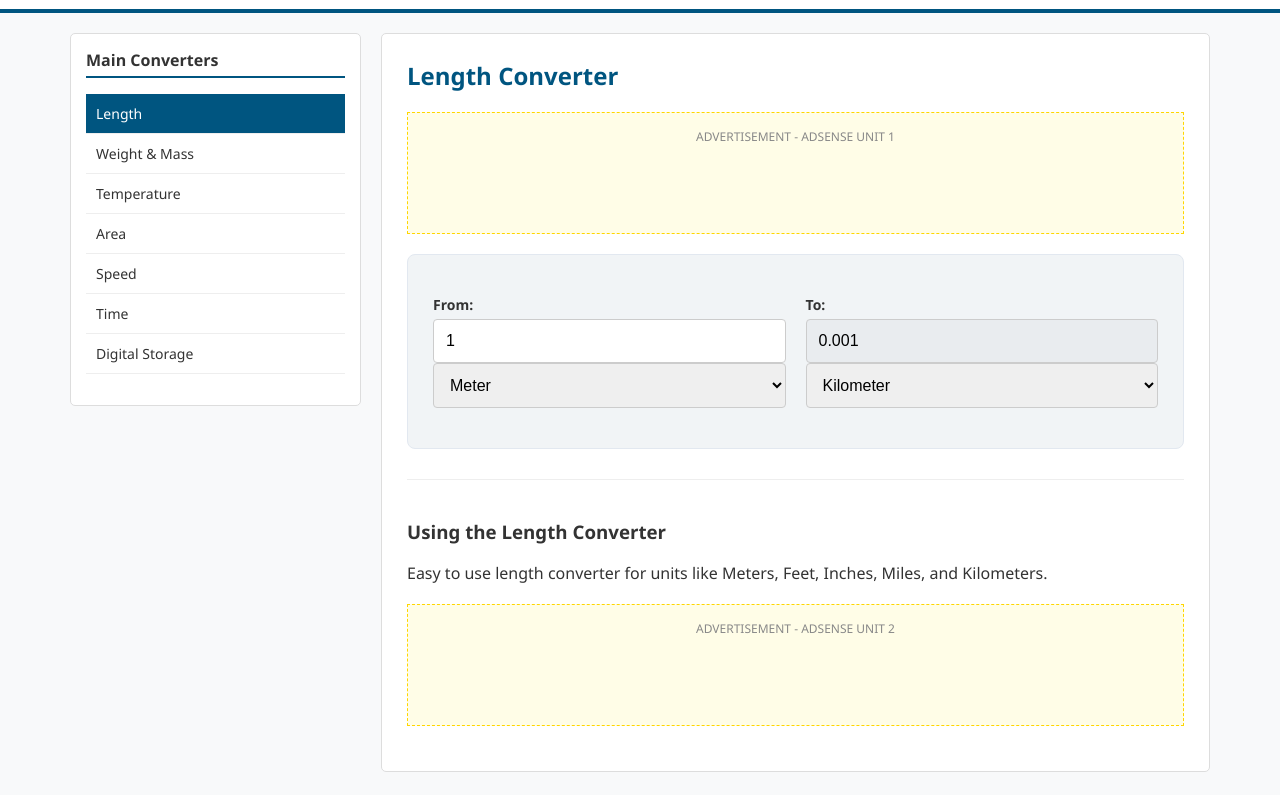
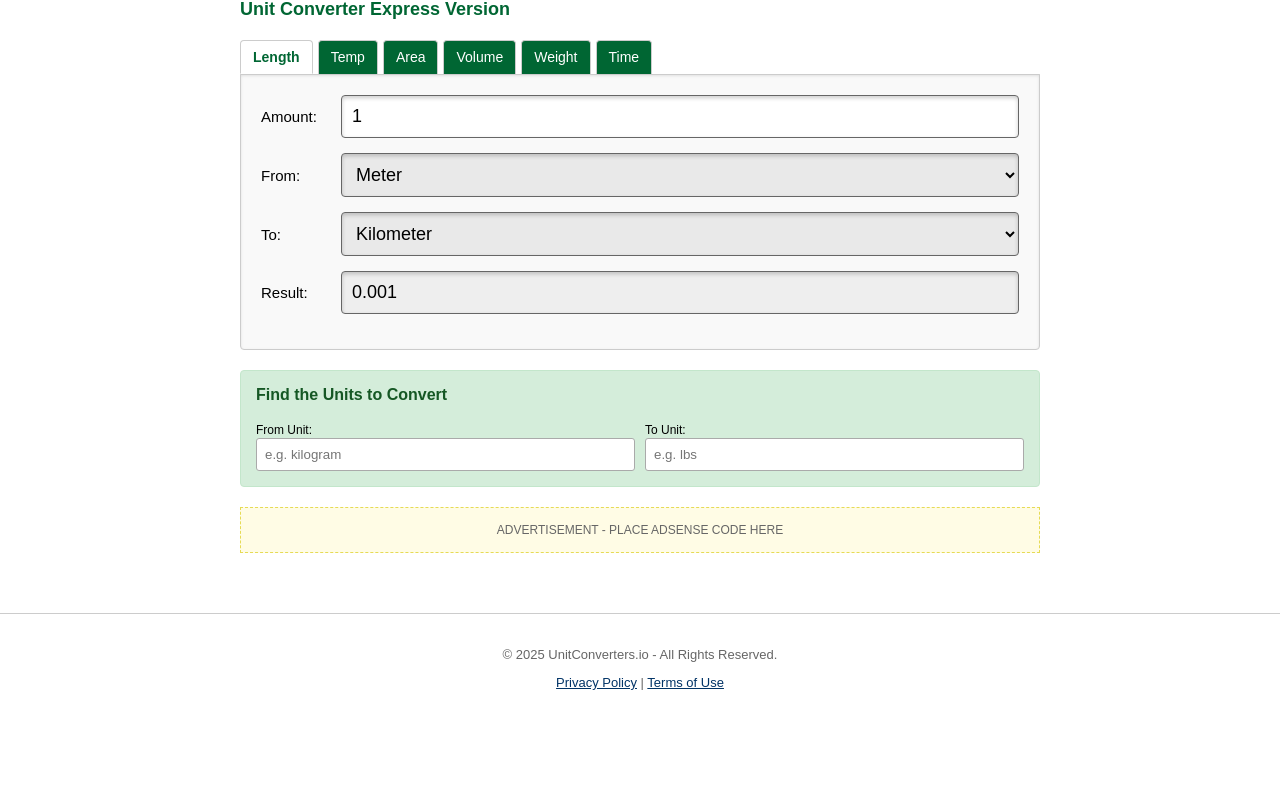
Before and after one commit to smart-converter/unit-converter, a plain HTML site: page index.html in a window 1280 px wide. Shown: the part 67-862 px from the top of the page. After the commit the page ends 800 px from the top, so only its background shows below. Drawn offline with Linux system fonts and the light colour scheme.

Commit message:
Revamp index.html layout and navigation
Updated title and styles for improved layout and design. Replaced navigation with a tabs interface for better user experience.

```diff
--- a/index.html
+++ b/index.html
@@ -3,138 +3,142 @@
 <head>
     <meta charset="UTF-8">
     <meta name="viewport" content="width=device-width, initial-scale=1.0">
-    <title>Ultimate Unit Converter - Free Online Calculation Tools</title>
-    <meta name="description" content="Professional online unit converter for length, weight, temperature, and more. Fast, accurate and free.">
+    <title>Unit Converter Express - Quick and Free Online Conversion</title>
     <style>
-        :root { --p-blue: #005580; --bg: #f8f9fa; --border: #ddd; }
-        body { font-family: 'Segoe UI', Arial, sans-serif; margin: 0; background: var(--bg); color: #333; }
-        header { background: white; border-bottom: 4px solid var(--p-blue); padding: 20px 0; text-align: center; }
-        header h1 { margin: 0; color: var(--p-blue); font-size: 26px; }
+        body { font-family: Arial, sans-serif; margin: 0; padding: 0; background-color: #fff; color: #000; }
 
-        .container { display: flex; max-width: 1140px; margin: 20px auto; gap: 20px; padding: 0 15px; }
+        /* Header */
+        .top-header { background-color: #006633; padding: 10px 15px; display: flex; align-items: center; justify-content: space-between; }
+        .top-header h1 { color: #fff; margin: 0; font-size: 22px; font-weight: normal; }
+        .top-header h1 span { color: #fff; opacity: 0.8; font-size: 18px; }
 
-        nav { flex: 1; background: #fff; padding: 15px; border: 1px solid var(--border); border-radius: 5px; height: fit-content; }
-        nav h3 { font-size: 16px; margin-top: 0; border-bottom: 2px solid var(--p-blue); padding-bottom: 5px; }
-        nav ul { list-style: none; padding: 0; }
-        nav li { padding: 10px; cursor: pointer; border-bottom: 1px solid #eee; font-size: 14px; }
-        nav li:hover { background: #f0f7ff; color: var(--p-blue); }
-        nav li.active { background: var(--p-blue); color: white; }
+        .container { max-width: 800px; margin: 10px auto; padding: 10px; }
+        .page-title { color: #006633; font-size: 18px; font-weight: bold; margin-bottom: 20px; }
 
-        main { flex: 3; background: white; padding: 25px; border: 1px solid var(--border); border-radius: 5px; }
-        .converter-ui { background: #f1f4f6; padding: 25px; border-radius: 8px; border: 1px solid #e2e8f0; }
-        .input-group { display: grid; grid-template-columns: 1fr 1fr; gap: 20px; margin: 15px 0; }
-        label { display: block; margin-bottom: 5px; font-weight: bold; font-size: 14px; }
-        input, select { width: 100%; padding: 12px; border: 1px solid #ccc; border-radius: 4px; box-sizing: border-box; font-size: 16px; }
+        /* Tabs Interface */
+        .tabs-container { display: flex; flex-wrap: wrap; border-bottom: 1px solid #ccc; margin-bottom: -1px; }
+        .tab { padding: 8px 12px; border: 1px solid #ccc; border-bottom: none; margin-right: 5px; background: #006633; color: #fff; cursor: pointer; border-radius: 4px 4px 0 0; font-size: 14px; }
+        .tab.active { background: #fff; color: #006633; border-bottom: 1px solid #fff; z-index: 2; font-weight: bold; }
 
-        .ad-slot { background: #fffde7; border: 1px dashed #ffd600; text-align: center; padding: 15px; margin: 20px 0; color: #888; font-size: 12px; min-height: 90px; }
+        /* Main Converter Box */
+        .converter-box { border: 1px solid #ccc; padding: 20px; border-radius: 0 0 4px 4px; background: #f9f9f9; box-shadow: inset 0 1px 3px rgba(0,0,0,0.1); }
+        .row { display: flex; align-items: center; margin-bottom: 15px; }
+        .row label { width: 80px; font-size: 15px; }
+        .input-field { flex: 1; padding: 10px; border: 1px solid #666; border-radius: 4px; font-size: 18px; box-shadow: inset 0 2px 4px rgba(0,0,0,0.2); }
+        select.input-field { background-color: #e9e9e9; }
 
-        .seo-content { margin-top: 30px; border-top: 1px solid #eee; padding-top: 20px; }
-        footer { text-align: center; padding: 30px; font-size: 13px; color: #777; border-top: 1px solid #ddd; margin-top: 40px; }
+        /* Secondary Box (Find Units) */
+        .find-box { margin-top: 20px; border: 1px solid #c3e6cb; background-color: #d4edda; padding: 15px; border-radius: 4px; }
+        .find-box h3 { color: #155724; margin-top: 0; font-size: 16px; }
+        .find-inputs { display: grid; grid-template-columns: 1fr 1fr; gap: 10px; }
+        .small-input { padding: 8px; border: 1px solid #aaa; border-radius: 3px; width: 100%; box-sizing: border-box; }
 
-        /* Modal for Policies */
-        .modal { display: none; position: fixed; z-index: 1000; left: 0; top: 0; width: 100%; height: 100%; background: rgba(0,0,0,0.6); }
-        .modal-content { background: white; margin: 10% auto; padding: 25px; width: 85%; max-height: 70vh; overflow-y: auto; border-radius: 8px; }
-        .close { float: right; cursor: pointer; font-size: 28px; font-weight: bold; }
+        /* Ads placeholder */
+        .ad-space { background: #fffce5; border: 1px dashed #e6db55; margin: 20px 0; text-align: center; padding: 15px; color: #666; font-size: 12px; }
 
-        @media (max-width: 768px) { .container { flex-direction: column; } .input-group { grid-template-columns: 1fr; } }
+        footer { border-top: 1px solid #ccc; margin-top: 30px; padding: 20px; text-align: center; font-size: 13px; color: #666; }
+        .modal-link { color: #003366; text-decoration: underline; cursor: pointer; }
+
+        @media (max-width: 480px) {
+            .find-inputs { grid-template-columns: 1fr; }
+            .row { flex-direction: column; align-items: flex-start; }
+            .row label { margin-bottom: 5px; }
+            .input-field { width: 100%; }
+        }
     </style>
 </head>
 <body>
 
-<header>
-    <h1>UnitConverters.io</h1>
-</header>
+<div class="top-header">
+    <h1>UnitConverters<span>.io</span></h1>
+    <div style="color:white; font-size:20px;">📅</div>
+</div>
 
 <div class="container">
-    <nav>
-        <h3>Main Converters</h3>
-        <ul>
-            <li onclick="updateCat('length')" class="active">Length</li>
-            <li onclick="updateCat('weight')">Weight & Mass</li>
-            <li onclick="updateCat('temp')">Temperature</li>
-            <li onclick="updateCat('area')">Area</li>
-            <li onclick="updateCat('speed')">Speed</li>
-            <li onclick="updateCat('time')">Time</li>
-            <li onclick="updateCat('digital')">Digital Storage</li>
-        </ul>
-    </nav>
+    <div class="page-title">Unit Converter Express Version</div>
 
-    <main>
-        <h2 id="title" style="color: var(--p-blue); margin-top: 0;">Length Converter</h2>
+    <div class="tabs-container" id="tabs">
+        </div>
 
-        <div class="ad-slot">ADVERTISEMENT - ADSENSE UNIT 1</div>
+    <div class="converter-box">
+        <div class="row">
+            <label>Amount:</label>
+            <input type="number" id="valIn" class="input-field" value="1" oninput="calc()">
+        </div>
+        <div class="row">
+            <label>From:</label>
+            <select id="unitIn" class="input-field" onchange="calc()"></select>
+        </div>
+        <div class="row">
+            <label>To:</label>
+            <select id="unitOut" class="input-field" onchange="calc()"></select>
+        </div>
+        <div class="row">
+            <label>Result:</label>
+            <input type="text" id="valOut" class="input-field" readonly style="background:#eee;">
+        </div>
+    </div>
 
-        <div class="converter-ui">
-            <div class="input-group">
-                <div>
-                    <label>From:</label>
-                    <input type="number" id="valIn" value="1" oninput="calc()">
-                    <select id="unitIn" onchange="calc()"></select>
-                </div>
-                <div>
-                    <label>To:</label>
-                    <input type="number" id="valOut" readonly style="background: #e9ecef;">
-                    <select id="unitOut" onchange="calc()"></select>
-                </div>
+    <div class="find-box">
+        <h3>Find the Units to Convert</h3>
+        <div class="find-inputs">
+            <div>
+                <label style="font-size:12px;">From Unit:</label>
+                <input type="text" class="small-input" placeholder="e.g. kilogram">
+            </div>
+            <div>
+                <label style="font-size:12px;">To Unit:</label>
+                <input type="text" class="small-input" placeholder="e.g. lbs">
             </div>
         </div>
+    </div>
 
-        <div class="seo-content">
-            <h3 id="seo-h">About this Converter</h3>
-            <p id="seo-p">Quickly convert length units including meters, kilometers, miles, and feet. Perfect for students and professionals.</p>
-        </div>
-
-        <div class="ad-slot">ADVERTISEMENT - ADSENSE UNIT 2</div>
-    </main>
+    <div class="ad-space">ADVERTISEMENT - PLACE ADSENSE CODE HERE</div>
 </div>
 
 <footer>
-    <p>&copy; 2025 UnitConverters.io - All Rights Reserved.</p>
+    <p>© 2025 UnitConverters.io - All Rights Reserved.</p>
     <p>
-        <a href="javascript:void(0)" onclick="openModal('privacy')">Privacy Policy</a> |
-        <a href="javascript:void(0)" onclick="openModal('terms')">Terms of Use</a>
+        <span class="modal-link" onclick="alert('Privacy Policy: We do not collect data. We use cookies for Ads.')">Privacy Policy</span> |
+        <span class="modal-link" onclick="alert('Terms of Use: Use at your own risk.')">Terms of Use</span>
     </p>
 </footer>
 
-<div id="policyModal" class="modal">
-    <div class="modal-content">
-        <span class="close" onclick="closeModal()">&times;</span>
-        <div id="modalText"></div>
-    </div>
-</div>
-
 <script>
     const data = {
-        length: { t: "Length Converter", s: "Easy to use length converter for units like Meters, Feet, Inches, Miles, and Kilometers.", u: { "Meter": 1, "Kilometer": 0.001, "Centimeter": 100, "Mile": 0.000621, "Foot": 3.2808, "Inch": 39.37 } },
-        weight: { t: "Weight & Mass Converter", s: "Convert between Kilograms, Pounds, Ounces, and Grams instantly.", u: { "Kilogram": 1, "Gram": 1000, "Pound": 2.2046, "Ounce": 35.27 } },
-        temp: { t: "Temperature Converter", s: "Scientific conversion between Celsius, Fahrenheit, and Kelvin.", u: { "Celsius": "C", "Fahrenheit": "F", "Kelvin": "K" } },
-        area: { t: "Area Converter", s: "Convert land and surface units: Square Meters, Acres, Hectares.", u: { "Square Meter": 1, "Acre": 0.000247, "Hectare": 0.0001, "Sq Foot": 10.76 } },
-        speed: { t: "Speed Converter", s: "Travel speed conversion: km/h, mph, and Knots.", u: { "m/s": 1, "km/h": 3.6, "mph": 2.236, "Knot": 1.943 } },
-        time: { t: "Time Converter", s: "Convert Seconds, Minutes, Hours, and Days.", u: { "Second": 1, "Minute": 1/60, "Hour": 1/3600, "Day": 1/86400 } },
-        digital: { t: "Digital Storage", s: "IT units: KB, MB, GB, and TB conversion.", u: { "MB": 1024, "GB": 1, "TB": 0.00097, "KB": 1048576 } }
+        'Length': { 'Meter': 1, 'Kilometer': 0.001, 'Centimeter': 100, 'Mile': 0.000621, 'Foot': 3.28, 'Inch': 39.37 },
+        'Temp': { 'type': 'temp', 'units': ['Celsius', 'Fahrenheit', 'Kelvin'] },
+        'Area': { 'Sq Meter': 1, 'Acre': 0.000247, 'Hectare': 0.0001, 'Sq Foot': 10.76 },
+        'Volume': { 'Liter': 1, 'Milliliter': 1000, 'Gallon': 0.264, 'Cubic Meter': 0.001 },
+        'Weight': { 'Kilogram': 1, 'Gram': 1000, 'Pound': 2.204, 'Ounce': 35.27 },
+        'Time': { 'Second': 1, 'Minute': 1/60, 'Hour': 1/3600, 'Day': 1/86400 }
     };
 
-    const policies = {
-        privacy: "<h2>Privacy Policy</h2><p>We do not collect any personal data. We use Google AdSense to show ads. Cookies may be used to personalize your experience.</p>",
-        terms: "<h2>Terms of Use</h2><p>This tool is provided 'as is' without warranty. We are not responsible for any calculation errors.</p>"
-    };
+    let currentCat = 'Length';
 
-    let activeCat = 'length';
+    function initTabs() {
+        const container = document.getElementById('tabs');
+        Object.keys(data).forEach(cat => {
+            const btn = document.createElement('div');
+            btn.className = `tab ${cat === currentCat ? 'active' : ''}`;
+            btn.innerText = cat;
+            btn.onclick = () => {
+                currentCat = cat;
+                document.querySelectorAll('.tab').forEach(t => t.classList.remove('active'));
+                btn.classList.add('active');
+                fillUnits();
+            };
+            container.appendChild(btn);
+        });
+        fillUnits();
+    }
 
-    function updateCat(c) {
-        activeCat = c;
-        document.getElementById('title').innerText = data[c].t;
-        document.getElementById('seo-h').innerText = "Using the " + data[c].t;
-        document.getElementById('seo-p').innerText = data[c].s;
-
-        document.querySelectorAll('nav li').forEach(li => li.classList.remove('active'));
-        const activeLi = Array.from(document.querySelectorAll('nav li')).find(li => li.innerText.includes(data[c].t.split(' ')[0]));
-        if(activeLi) activeLi.classList.add('active');
-
+    function fillUnits() {
         const si = document.getElementById('unitIn'), so = document.getElementById('unitOut');
         si.innerHTML = ''; so.innerHTML = '';
-        Object.keys(data[c].u).forEach(k => {
-            si.add(new Option(k, k)); so.add(new Option(k, k));
+        const units = data[currentCat].type === 'temp' ? data[currentCat].units : Object.keys(data[currentCat]);
+        units.forEach(u => {
+            si.add(new Option(u, u)); so.add(new Option(u, u));
         });
         so.selectedIndex = 1; calc();
     }
@@ -145,25 +149,19 @@
         const out = document.getElementById('valOut');
         if (isNaN(v)) { out.value = ''; return; }
 
-        if (activeCat === 'temp') {
+        if (data[currentCat].type === 'temp') {
             let c;
-            if (fi === "Celsius") c = v; else if (fi === "Fahrenheit") c = (v - 32) * 5/9; else c = v - 273.15;
+            if (fi === 'Celsius') c = v; else if (fi === 'Fahrenheit') c = (v-32)*5/9; else c = v-273.15;
             let res;
-            if (ti === "Celsius") res = c; else if (ti === "Fahrenheit") res = (c * 9/5) + 32; else res = c + 273.15;
+            if (ti === 'Celsius') res = c; else if (ti === 'Fahrenheit') res = (c*9/5)+32; else res = c+273.15;
             out.value = res.toFixed(2);
         } else {
-            const res = (v / data[activeCat].u[fi]) * data[activeCat].u[ti];
-            out.value = res.toLocaleString('en-US', {maximumFractionDigits: 4});
+            const res = (v / data[currentCat][fi]) * data[currentCat][ti];
+            out.value = res.toLocaleString('en-US', {maximumFractionDigits: 5});
         }
     }
 
-    function openModal(type) {
-        document.getElementById('modalText').innerHTML = policies[type];
-        document.getElementById('policyModal').style.display = 'block';
-    }
-    function closeModal() { document.getElementById('policyModal').style.display = 'none'; }
-
-    updateCat('length');
+    initTabs();
 </script>
 </body>
 </html>
```
